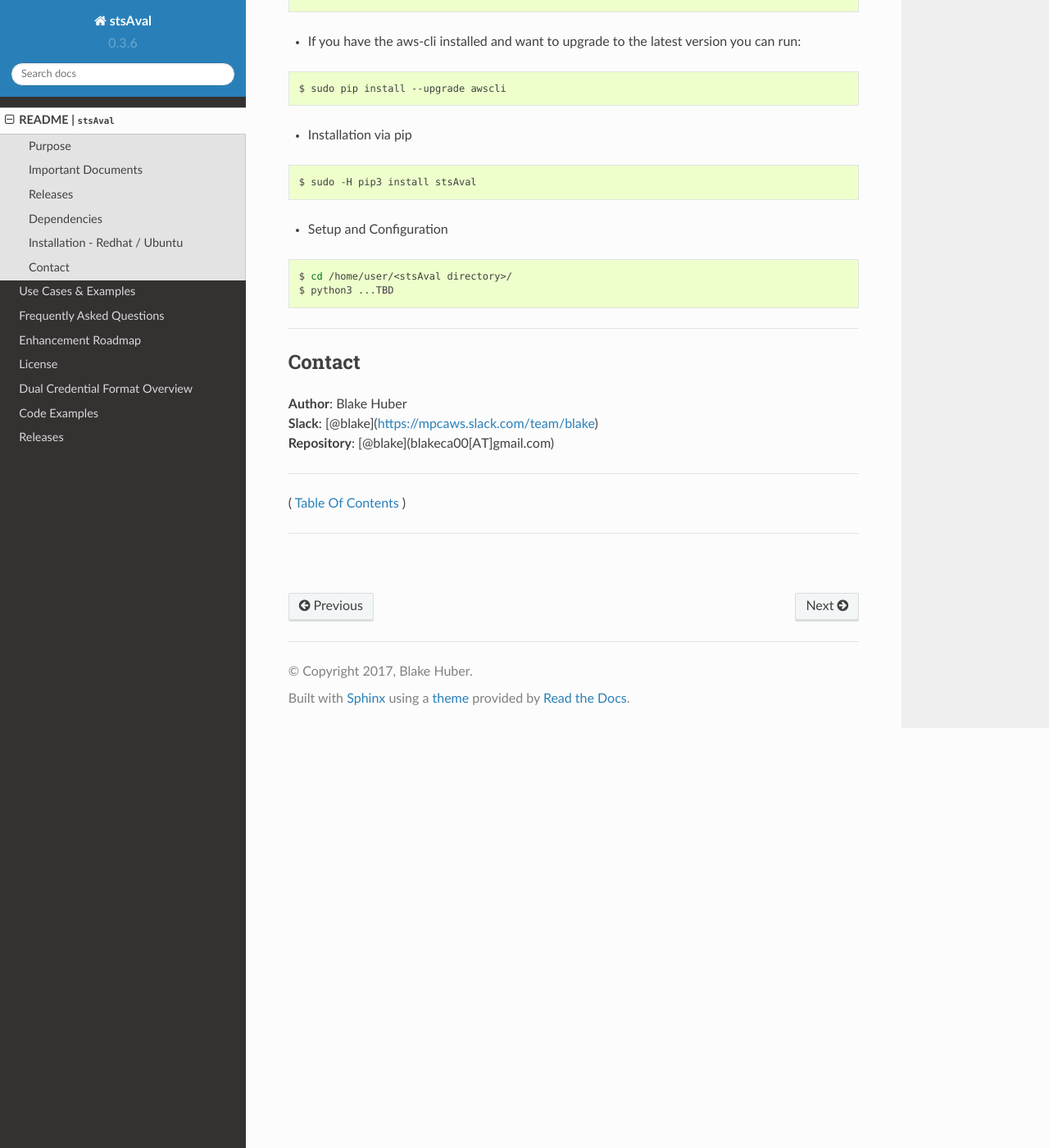
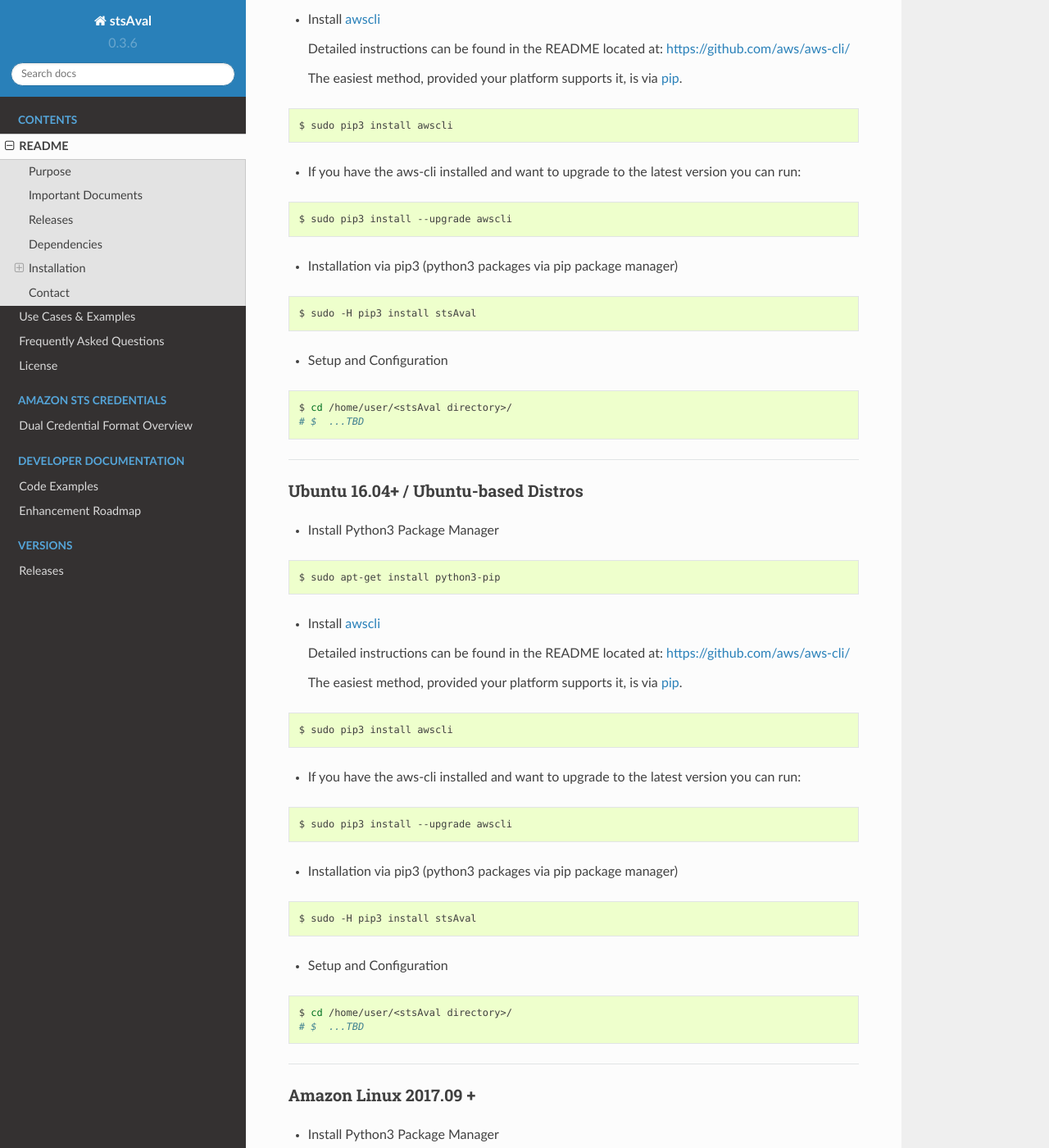
Before and after one commit to fstab50/stslib, a Sphinx documentation site: the page built from docs/source/README.rst, in a window 1280 px wide and 1400 px high, scrolled down 1533 px. Shown: the whole window at 82% size. Built offline with Sphinx 7.4.7 and the Read the Docs theme 2.0.0, drawn with Linux system fonts in a browser that asks for light colours; some of the changed text lies outside the part shown.

Commit message:
autogen docs: source updates

```diff
--- a/docs/source/README.rst
+++ b/docs/source/README.rst
@@ -61,8 +61,17 @@
 
 ------------
 
-Installation - Redhat / Ubuntu
-~~~~~~~~~~~~~~~~~~~~~~~~~~~~~~
+Installation
+~~~~~~~~~~~~
+
+Redhat / CentOS
+***************
+
+-  Install Python3 Package Manager
+
+.. code:: bash
+
+        $ sudo yum install python3-pip
 
 -  Install `awscli <https://github.com/aws/aws-cli/>`__
 
@@ -74,16 +83,83 @@
 
 .. code:: bash
 
-        $ sudo pip install awscli
+        $ sudo pip3 install awscli
 
 -  If you have the aws-cli installed and want to upgrade to the latest
    version you can run:
 
 .. code:: bash
 
-        $ sudo pip install --upgrade awscli
+        $ sudo pip3 install --upgrade awscli
 
--  Installation via pip
+-  Installation via pip3 (python3 packages via pip package manager)
+
+.. code:: bash
+
+        $ sudo -H pip3 install stsAval
+
+-  Setup and Configuration
+
+.. code:: bash
+
+        $ cd /home/user/<stsAval directory>/
+        # $  ...TBD
+
+
+------------------
+
+Ubuntu 16.04+ / Ubuntu-based Distros
+**************************************
+
+-  Install Python3 Package Manager
+
+.. code:: bash
+
+        $ sudo apt-get install python3-pip
+
+-  Install `awscli <https://github.com/aws/aws-cli/>`__
+
+   Detailed instructions can be found in the README located at:
+   https://github.com/aws/aws-cli/
+
+   The easiest method, provided your platform supports it, is via
+   `pip <http://www.pip-installer.org/en/latest>`__.
+
+.. code:: bash
+
+        $ sudo pip3 install awscli
+
+-  If you have the aws-cli installed and want to upgrade to the latest
+   version you can run:
+
+.. code:: bash
+
+        $ sudo pip3 install --upgrade awscli
+
+-  Installation via pip3 (python3 packages via pip package manager)
+
+.. code:: bash
+
+        $ sudo -H pip3 install stsAval
+
+-  Setup and Configuration
+
+.. code:: bash
+
+        $ cd /home/user/<stsAval directory>/
+        # $  ...TBD
+
+
+------------------
+
+Amazon Linux 2017.09 +
+***********************
+
+-  Install Python3 Package Manager
+
+.. code:: bash
+
+        $ sudo yum install python36-pip
 
 .. code:: bash
 
@@ -95,6 +171,8 @@
 
         $ cd /home/user/<stsAval directory>/
         $ python3 ...TBD
+
+
 
 --------------
 
```
Also changed, not shown: other parts of docs/source/README.rst (+11 -11 lines), docs/source/index.rst (+5 -11 lines).
